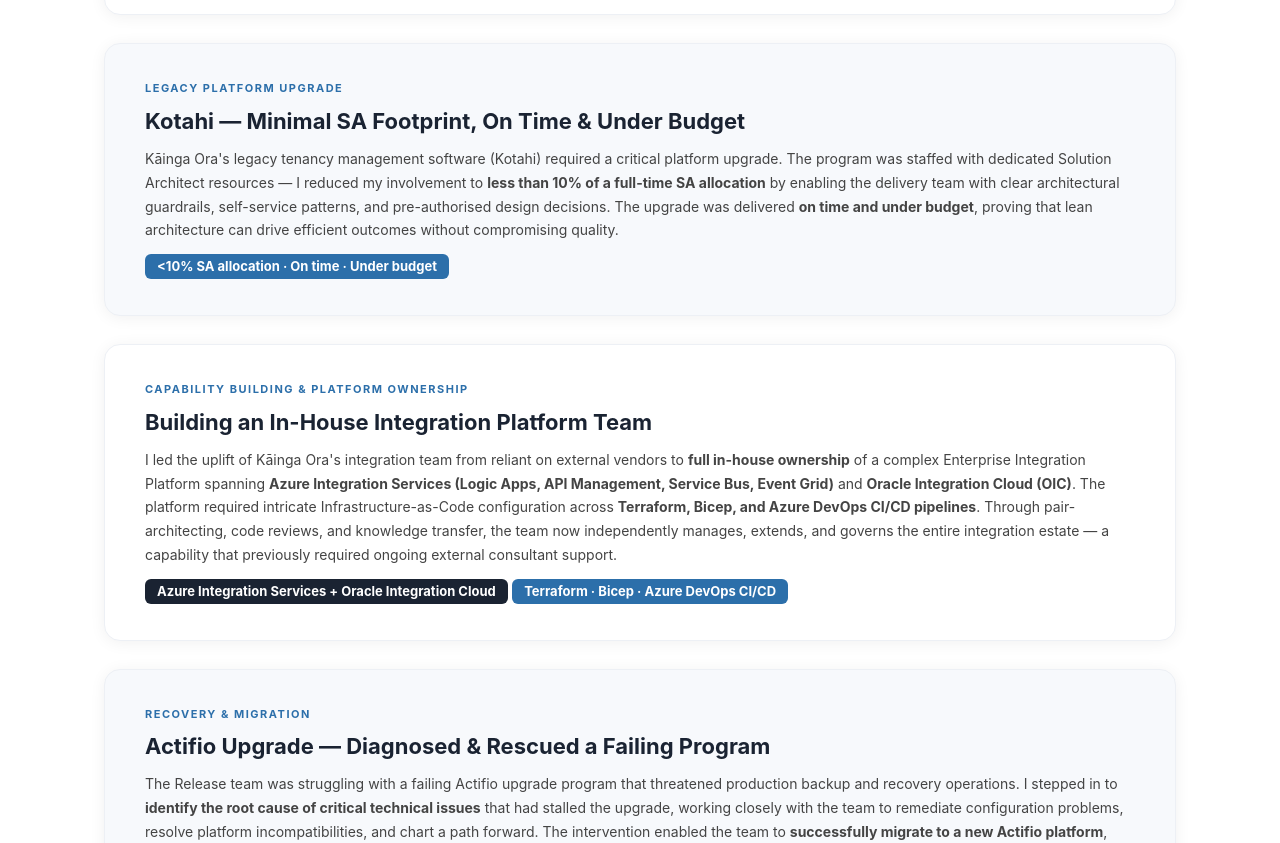
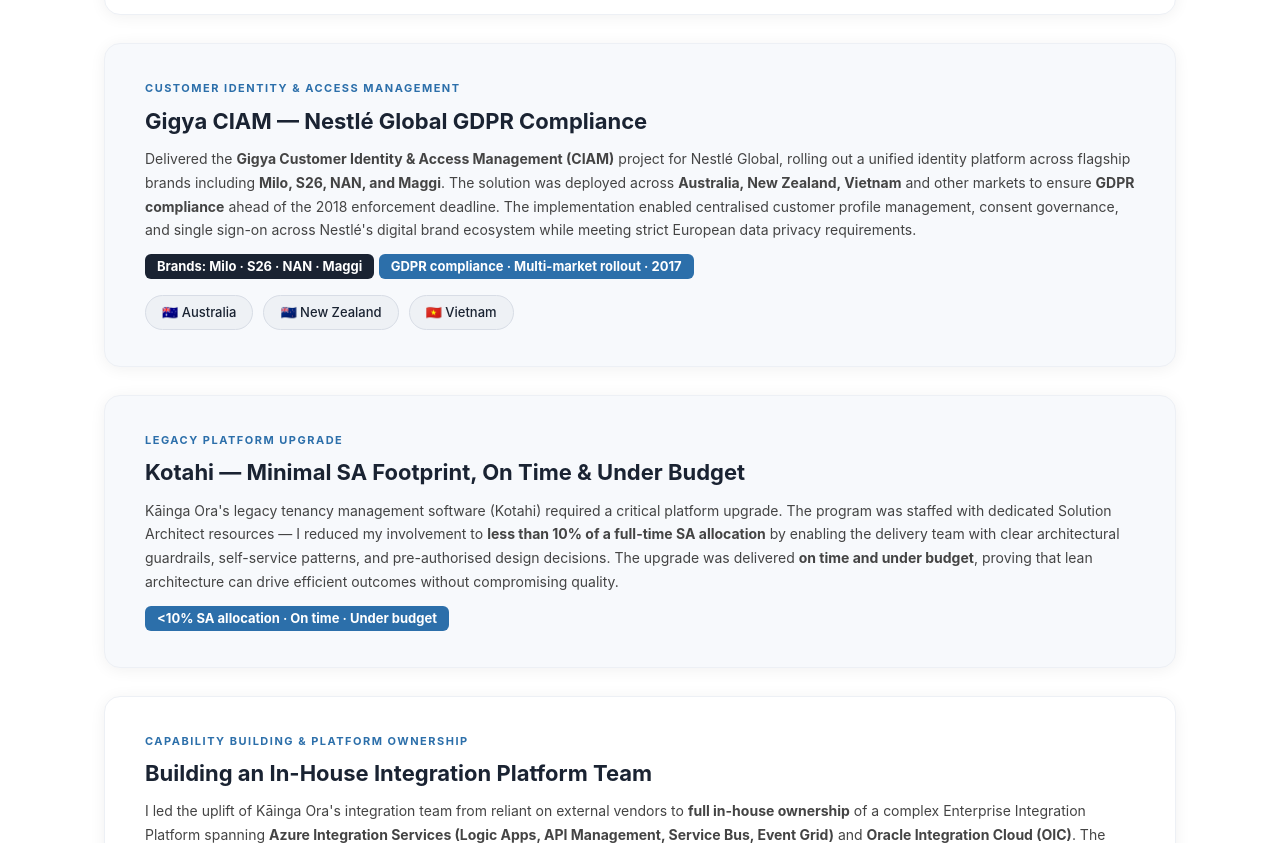
Before and after one commit to lvdatri1/trinhle-cv, a plain HTML site: page portfolio.html in a window 1280 px wide. Shown: the part 1859-2702 px from the top of the page. Drawn offline with Linux system fonts and the light colour scheme.

Commit message:
Add Gigya CIAM project for Nestlé GDPR compliance

```diff
--- a/portfolio.html
+++ b/portfolio.html
@@ -181,7 +181,21 @@
         </div>
       </div>
 
-      <!-- 4. Kotahi Upgrade -->
+      <!-- 4. Gigya CIAM -->
+      <div class="card card-alt">
+        <div class="tag">Customer Identity & Access Management</div>
+        <h3>Gigya CIAM — Nestlé Global GDPR Compliance</h3>
+        <p>Delivered the <strong>Gigya Customer Identity & Access Management (CIAM)</strong> project for Nestlé Global, rolling out a unified identity platform across flagship brands including <strong>Milo, S26, NAN, and Maggi</strong>. The solution was deployed across <strong>Australia, New Zealand, Vietnam</strong> and other markets to ensure <strong>GDPR compliance</strong> ahead of the 2018 enforcement deadline. The implementation enabled centralised customer profile management, consent governance, and single sign-on across Nestlé's digital brand ecosystem while meeting strict European data privacy requirements.</p>
+        <div class="metric">Brands: Milo · S26 · NAN · Maggi</div>
+        <div class="metric highlight">GDPR compliance · Multi-market rollout · 2017</div>
+        <div class="geo-grid">
+          <span>🇦🇺 Australia</span>
+          <span>🇳🇿 New Zealand</span>
+          <span>🇻🇳 Vietnam</span>
+        </div>
+      </div>
+
+      <!-- 5. Kotahi Upgrade -->
       <div class="card card-alt">
         <div class="tag">Legacy Platform Upgrade</div>
         <h3>Kotahi — Minimal SA Footprint, On Time & Under Budget</h3>
@@ -189,7 +203,7 @@
         <div class="metric highlight">&lt;10% SA allocation · On time · Under budget</div>
       </div>
 
-      <!-- 5. Integration Team Uplift -->
+      <!-- 6. Integration Team Uplift -->
       <div class="card">
         <div class="tag">Capability Building & Platform Ownership</div>
         <h3>Building an In-House Integration Platform Team</h3>
@@ -198,7 +212,7 @@
         <div class="metric highlight">Terraform · Bicep · Azure DevOps CI/CD</div>
       </div>
 
-      <!-- 6. Actifio Rescue -->
+      <!-- 7. Actifio Rescue -->
       <div class="card card-alt">
         <div class="tag">Recovery & Migration</div>
         <h3>Actifio Upgrade — Diagnosed & Rescued a Failing Program</h3>
```
